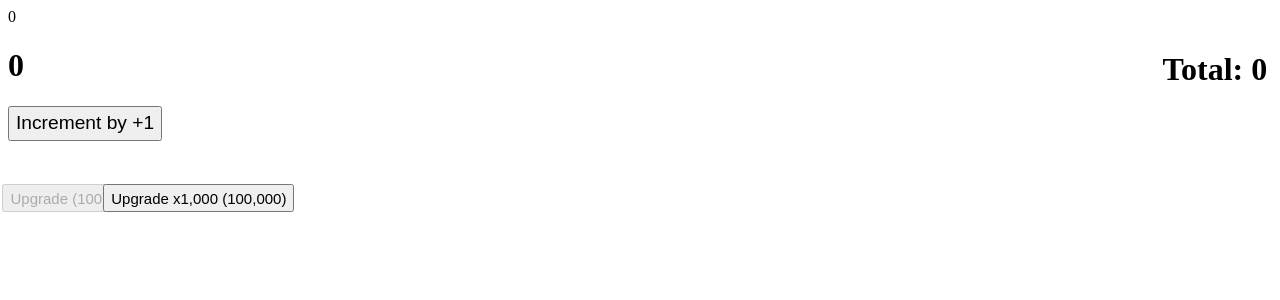
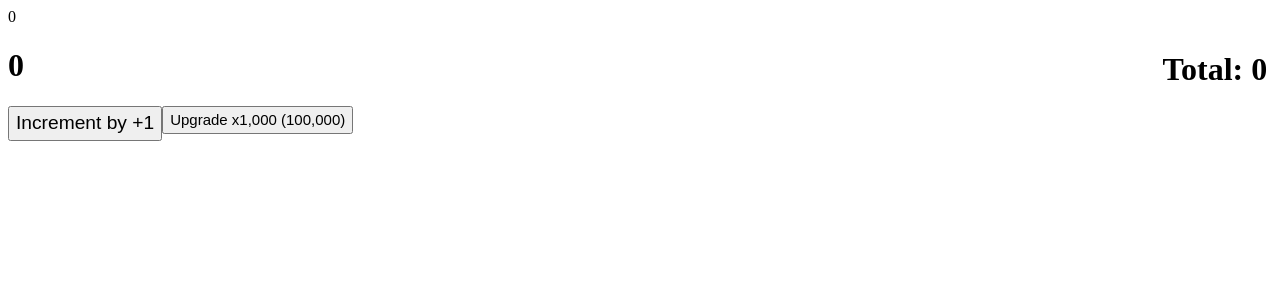
Before and after one commit to TheCarrotCutter/Number-Incrementator, a Flask app: page / in a window 1280 px wide. Shown: the top 300 px of the page. Run offline with Flask 2, Linux system fonts and the light colour scheme.

Commit message:
Update styles.css

```diff
--- a/api/static/styles.css
+++ b/api/static/styles.css
@@ -27,12 +27,12 @@
 
 .upgrade_button_100 {
     position: fixed;
-    top: 23%;
-    right: 91%
+    top: auto%;
+    right: auto%
 }
 
 .upgrade_button_1000 {
     position: fixed;
-    top: 23%;
-    right: 77%;
+    top: auto%;
+    right: auto%;
 }
```
